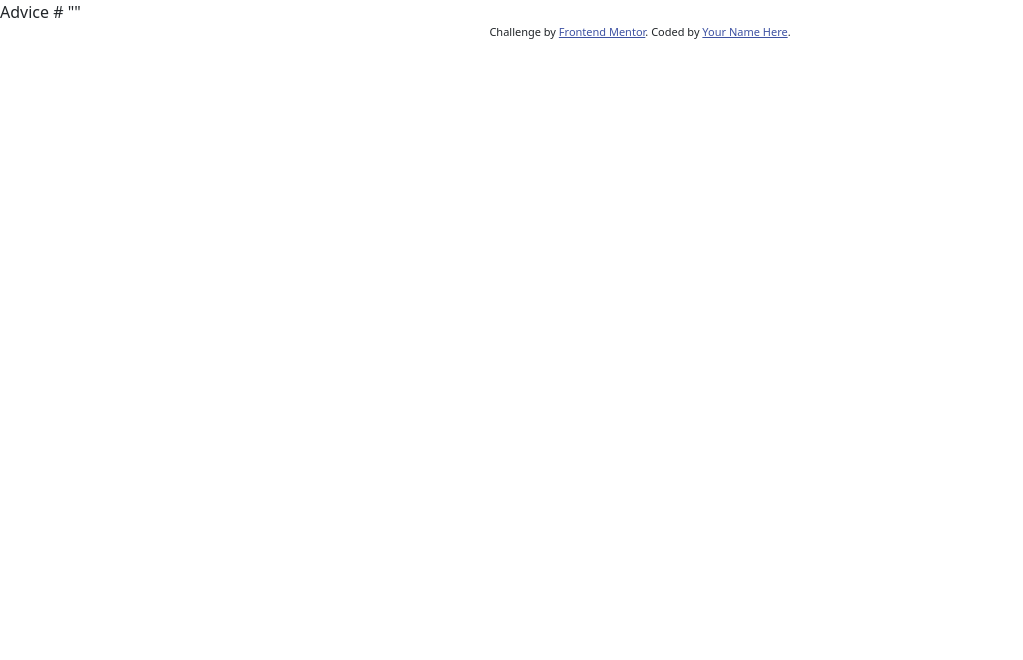
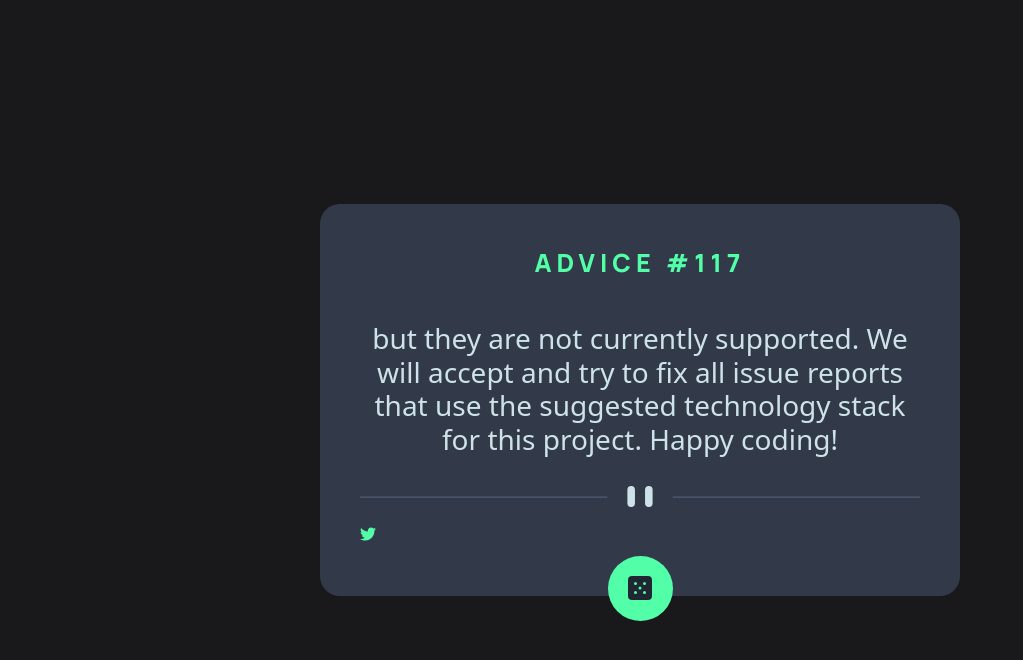
Before and after one commit to ThuTrang5631/Advice-generator-app, a plain HTML site: page index.html in a window 1280 px wide. Shown: the whole page, without its empty margins (0-1023 px from the left). Drawn offline with nearby package versions, Linux system fonts and the light colour scheme.

Commit message:
feat: finished UI and display data

```diff
--- a/index.html
+++ b/index.html
@@ -9,36 +9,37 @@
   <link rel="icon" type="image/png" sizes="32x32" href="./images/favicon-32x32.png">
 
   <title>Frontend Mentor | Advice generator app</title>
-
+  <link href="https://fonts.googleapis.com/css2?family=Manrope:wght@400;500;800&display=swap" rel="stylesheet">
   <!-- Feel free to remove these styles or customise in your own stylesheet 👍 -->
-  <style>
-    .attribution {
-      font-size: 11px;
-      text-align: center;
-    }
-
-    .attribution a {
-      color: hsl(228, 45%, 44%);
-    }
-  </style>
   <script src="https://ajax.googleapis.com/ajax/libs/jquery/3.7.1/jquery.min.js"></script>
   <link href="https://cdn.jsdelivr.net/npm/bootstrap@5.0.2/dist/css/bootstrap.min.css" rel="stylesheet"
     integrity="sha384-EVSTQN3/azprG1Anm3QDgpJLIm9Nao0Yz1ztcQTwFspd3yD65VohhpuuCOmLASjC" crossorigin="anonymous">
   <link rel="stylesheet" href="./styles/index.css">
+  <link rel="stylesheet" href="https://cdnjs.cloudflare.com/ajax/libs/font-awesome/6.4.2/css/all.min.css">
 </head>
 
-<body>
+<body class="d-flex flex-column justify-content-center">
+  <section class="container quotebox" id="quote-box">
+    <div class="quotebox__content d-flex flex-column justify-content-center">
+      <p class="quotebox__title">ADVICE #<span id="author">117</span></p>
+      <div class="d-flex quotebox__wrapadvice justify-content-center">
+        <h4 class="quotebox__advice" id="text">but they are not currently supported. We will accept and try
+          to fix all
+          issue reports that use the suggested technology stack for this project. Happy coding!</h4>
+      </div>
+      <img class="quotebox__imgdivide" src="./images/pattern-divider-desktop.svg" alt="divider desktop">
+    </div>
+    <a target="_blank" class="d-block quotebox__twitter" id="tweet-quote" href="twitter.com/intent/tweet"><i
+        class="fa-brands fa-twitter"></i></a>
+    <div class="position-relative d-flex justify-content-center">
+      <button class="quotebox__btnnewquote" id="new-quote"><img src="./images/icon-dice.svg" alt="icon dice"></button>
+    </div>
+  </section>
 
-  Advice #<!-- Advice ID goes here -->
+</body>
 
-  "<!-- Advice text goes here -->"
-
-  <div class="attribution">
-    Challenge by <a href="https://www.frontendmentor.io?ref=challenge" target="_blank">Frontend Mentor</a>.
-    Coded by <a href="#">Your Name Here</a>.
-  </div>
-</body>
 <script src="https://cdn.jsdelivr.net/npm/bootstrap@5.0.2/dist/js/bootstrap.bundle.min.js"
   integrity="sha384-MrcW6ZMFYlzcLA8Nl+NtUVF0sA7MsXsP1UyJoMp4YLEuNSfAP+JcXn/tWtIaxVXM" crossorigin="anonymous"></script>
+<script src="./index.js"></script>
 
 </html>
--- a/index.js
+++ b/index.js
@@ -0,0 +1,21 @@
+const getAdvice = async () => {
+  try {
+    const res = await fetch("https://api.adviceslip.com/advice");
+    const data = await res.json();
+    console.log(data);
+    $("#author").text(data.slip.id);
+    $("#text").text(data.slip.advice);
+  } catch (error) {
+    console.log(error);
+  }
+};
+
+$(document).ready(function () {
+  $(window).on("load", function () {
+    getAdvice();
+  });
+
+  $("#new-quote").on("click", function () {
+    getAdvice();
+  });
+});
--- a/styles/index.scss
+++ b/styles/index.scss
@@ -0,0 +1,106 @@
+img {
+  display: block;
+  max-width: 100%;
+}
+
+a {
+  text-decoration: none;
+  display: inline-block;
+}
+
+h1,
+h2,
+h3,
+h4,
+h5,
+h6,
+p {
+  margin: 0;
+}
+
+*,
+::after,
+::before {
+  box-sizing: border-box;
+}
+
+$light-cyan: hsl(193, 38%, 86%);
+$neon-green: hsl(150, 100%, 66%);
+$color1: #323a49;
+$color2: #19181a;
+
+body {
+  min-height: 100vh;
+  background-color: $color2;
+}
+
+.quotebox {
+  width: 50%;
+  padding: 40px;
+  background-color: $color1;
+  border-radius: 20px;
+
+  .quotebox__title {
+    font-size: 25px;
+    color: $neon-green;
+    font-family: "Manrope", sans-serif;
+    letter-spacing: 5px;
+    font-weight: 800;
+    margin-bottom: 40px;
+    text-align: center;
+  }
+
+  .quotebox__advice {
+    font-size: 28px;
+    color: $light-cyan;
+    text-align: center;
+  }
+
+  .quotebox__icon {
+    color: $light-cyan;
+    font-size: 15px;
+  }
+
+  .quotebox__wrapadvice {
+    position: relative;
+    margin-bottom: 30px;
+  }
+
+  .quotebox__btnnewquote {
+    background-color: $neon-green;
+    width: 65px;
+    height: 65px;
+    border-radius: 50%;
+    display: flex;
+    align-items: center;
+    justify-content: center;
+    outline: none;
+    position: absolute;
+    border: none;
+
+    &:hover {
+      box-shadow: 0 0 40px $neon-green;
+    }
+  }
+
+  .quotebox__twitter {
+    color: $neon-green;
+    margin-bottom: 10px;
+  }
+
+  .quotebox__content {
+    margin-bottom: 15px;
+  }
+}
+
+@media screen and (max-width: 992px) {
+  .quotebox {
+    width: 70%;
+  }
+}
+
+@media screen and (max-width: 768px) {
+  .quotebox {
+    width: 85%;
+  }
+}
```
Also changed, not shown: styles/index.css, 1 other file.
